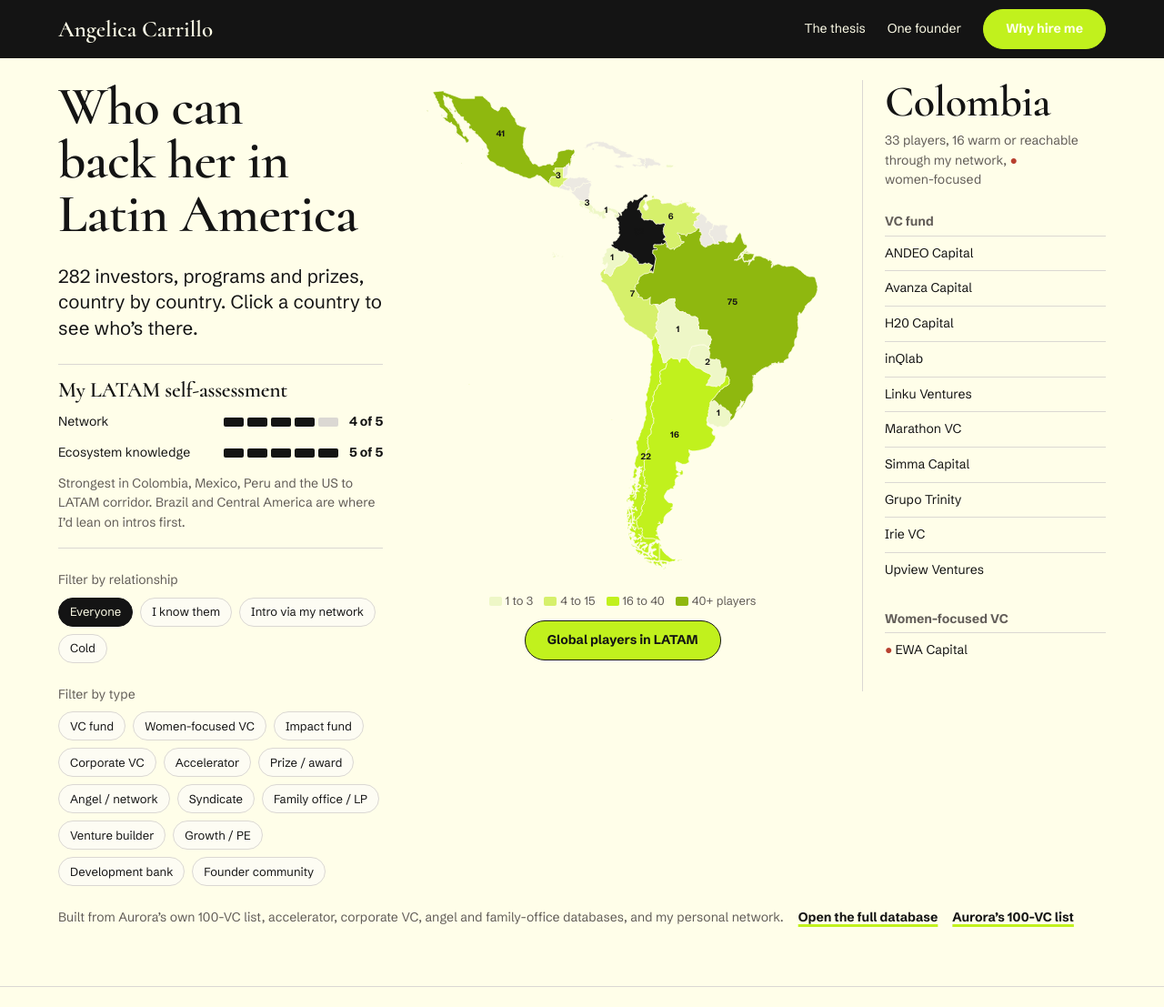
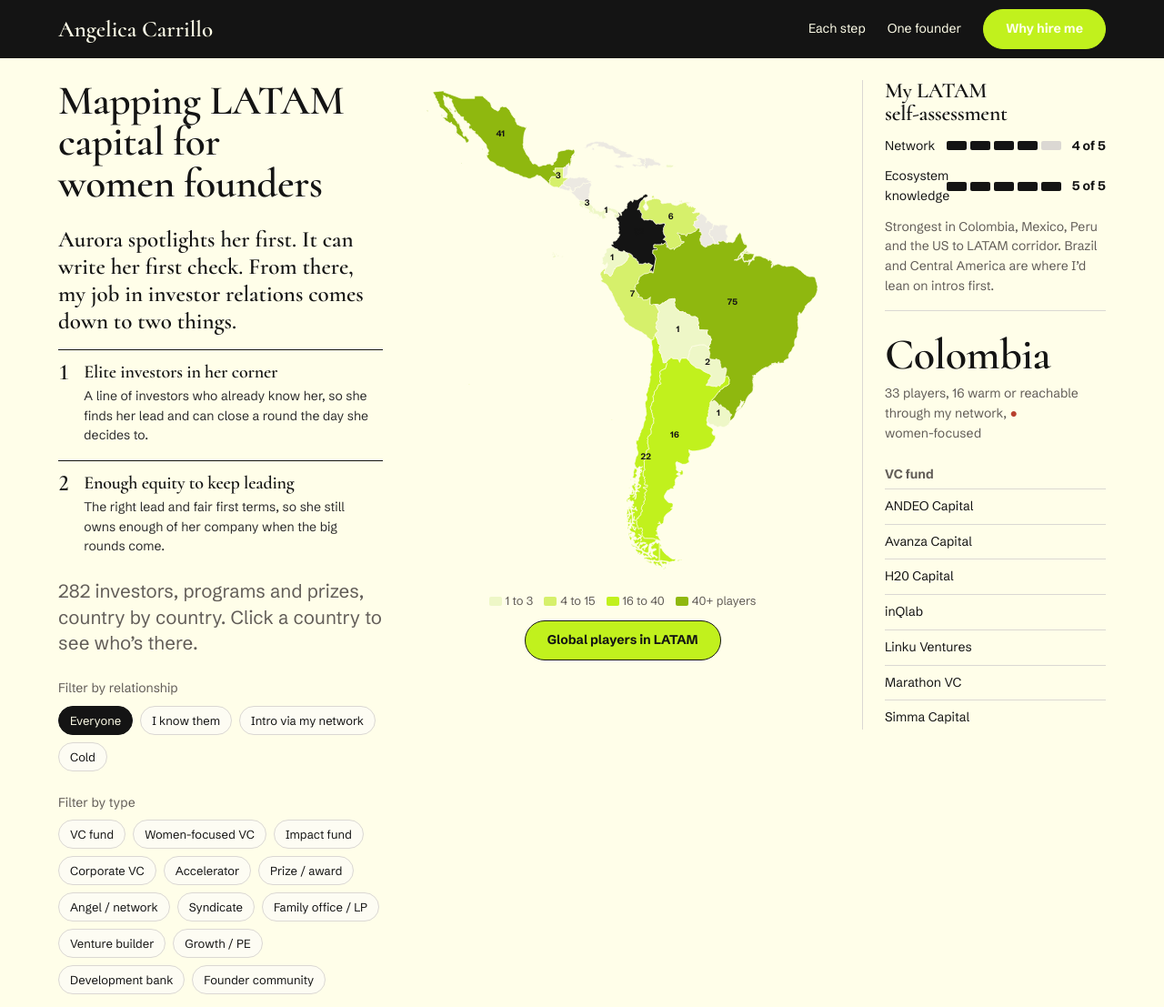
Before and after one commit to AngieCarrillo/aurora, a plain HTML site: page index.html in a window 1280 px wide. Shown: the top 1107 px of the page at 91% size. Drawn offline with Linux system fonts and the light colour scheme.

Commit message:
Hero: Mapping LATAM capital title, thesis under it, self-assessment right; pond section between tasks
Co-Authored-By: Claude Opus 5.5 <noreply@anthropic.com>

```diff
--- a/index.html
+++ b/index.html
@@ -17,7 +17,7 @@
  <div class="container">
   <a class="wordmark" href="./">Angelica Carrillo</a>
   <nav class="nav-links" aria-label="Main">
-   <a class="hide-s" href="#thesis">The thesis</a>
+   <a class="hide-s" href="#steps-section">Each step</a>
    <a class="hide-s" href="#task-2">One founder</a>
    <a class="btn" href="why-hire-me/">Why hire me</a>
   </nav>
@@ -28,14 +28,15 @@
 <section id="task-1" class="hero">
  <div class="container hero-grid">
   <div class="hero-intro">
-   <h1>Who can back her in Latin America</h1>
-   <p>__TOTAL__ investors, programs and prizes, country by country. Click a country to see who’s there.</p>
-   <div class="assess">
-    <h2>My LATAM self-assessment</h2>
-    <div class="meter"><span>Network</span><span class="meter-bar" aria-hidden="true"><i class="on"></i><i class="on"></i><i class="on"></i><i class="on"></i><i></i></span><b>4 of 5</b></div>
-    <div class="meter"><span>Ecosystem knowledge</span><span class="meter-bar" aria-hidden="true"><i class="on"></i><i class="on"></i><i class="on"></i><i class="on"></i><i class="on"></i></span><b>5 of 5</b></div>
-    <p>Strongest in Colombia, Mexico, Peru and the US to LATAM corridor. Brazil and Central America are where I’d lean on intros first.</p>
+   <h1>Mapping LATAM capital for women founders</h1>
+   <div class="hero-thesis">
+    <p class="thesis-line">Aurora spotlights her first. It can write her first check. From there, my job in investor relations comes down to two things.</p>
+    <ol class="jobs">
+     <li><div><h3>Elite investors in her corner</h3><p>A line of investors who already know her, so she finds her lead and can close a round the day she decides to.</p></div></li>
+     <li><div><h3>Enough equity to keep leading</h3><p>The right lead and fair first terms, so she still owns enough of her company when the big rounds come.</p></div></li>
+    </ol>
    </div>
+   <p id="totalLine" class="total-line">__TOTAL__ investors, programs and prizes, country by country. Click a country to see who’s there.</p>
    <div>
     <p class="filter-label">Filter by relationship</p>
     <div class="chips" id="relChips" role="group" aria-label="Filter by relationship"></div>
@@ -50,7 +51,15 @@
    <div class="legend"><span><span class="sw sw-1"></span>1 to 3</span><span><span class="sw sw-2"></span>4 to 15</span><span><span class="sw sw-3"></span>16 to 40</span><span><span class="sw sw-4"></span>40+ players</span></div>
    <button class="btn" id="globalBtn">Global players in LATAM</button>
   </div>
-  <div class="panel" id="panel" aria-live="polite"></div>
+  <div class="side">
+   <div class="assess">
+    <h2>My LATAM self-assessment</h2>
+    <div class="meter"><span>Network</span><span class="meter-bar" aria-hidden="true"><i class="on"></i><i class="on"></i><i class="on"></i><i class="on"></i><i></i></span><b>4 of 5</b></div>
+    <div class="meter"><span>Ecosystem knowledge</span><span class="meter-bar" aria-hidden="true"><i class="on"></i><i class="on"></i><i class="on"></i><i class="on"></i><i class="on"></i></span><b>5 of 5</b></div>
+    <p>Strongest in Colombia, Mexico, Peru and the US to LATAM corridor. Brazil and Central America are where I’d lean on intros first.</p>
+   </div>
+   <div class="panel" id="panel" aria-live="polite"></div>
+  </div>
  </div>
  <div class="container">
   <div class="sources">
@@ -61,19 +70,9 @@
  </div>
 </section>
 
-<section id="thesis" class="section">
+<section id="steps-section" class="section">
  <div class="container">
-  <div class="thesis">
-   <p class="statement">Aurora spotlights her first. It can write her first check.</p>
-   <div>
-    <p class="lead" style="margin-bottom:var(--space-xl)">From there, my job in investor relations comes down to two things.</p>
-    <ol class="jobs">
-     <li><div><h3>Elite investors in her corner</h3><p>A line of investors who already know her, so she finds her lead and can close a round the day she decides to.</p></div></li>
-     <li><div><h3>Enough equity to keep leading</h3><p>The right lead and fair first terms, so she still owns enough of her company when the big rounds come.</p></div></li>
-    </ol>
-   </div>
-  </div>
-  <div class="steps-intro">
+  <div class="steps-intro" style="margin-top:0">
    <h2>Who can act at each step</h2>
    <p>That’s how I map the region. Every partner also gets one honest label: warm (I know them), intro via network (someone I know does), or cold.</p>
   </div>
@@ -88,17 +87,6 @@
  </div>
 </section>
 
-<section class="section band-ink">
- <div class="container">
-  <div class="head"><h2>Women founders in LATAM fish in a small pond, with a smaller net</h2></div>
-  <div class="figures">
-   <div><b>$4.1B</b><p>raised by all LATAM startups in 2025, across 681 rounds.</p><p class="src">Cuántico VP and Startuplinks, via Bloomberg Línea</p></div>
-   <div><b>$73.6B</b><p>raised by female-founded startups in the US alone in 2025, about 18 times the whole LATAM market.</p><p class="src">TechRT, 2025 female founder statistics</p></div>
-   <div><b>4.5%</b><p>of VC in Mexico goes to women-led teams.</p><p class="src">Finnosummit</p></div>
-  </div>
-  <p class="after">That gap is why the map goes wide, and why I point founders to the US when they need a lead investor. Successful founders in these communities become the next angels.</p>
- </div>
-</section>
 
 <section class="section">
  <div class="container">
@@ -116,6 +104,18 @@
    <thead><tr><th>Partner</th><th>Type</th><th>Tier</th><th>Region fit</th><th>Why them</th></tr></thead>
    <tbody id="ptable"></tbody>
   </table></div>
+ </div>
+</section>
+
+<section class="section band-ink">
+ <div class="container">
+  <div class="head"><h2>Women founders in LATAM fish in a small pond, with a smaller net</h2></div>
+  <div class="figures">
+   <div><b>$4.1B</b><p>raised by all LATAM startups in 2025, across 681 rounds.</p><p class="src">Cuántico VP and Startuplinks, via Bloomberg Línea</p></div>
+   <div><b>$73.6B</b><p>raised by female-founded startups in the US alone in 2025, about 18 times the whole LATAM market.</p><p class="src">TechRT, 2025 female founder statistics</p></div>
+   <div><b>4.5%</b><p>of VC in Mexico goes to women-led teams.</p><p class="src">Finnosummit</p></div>
+  </div>
+  <p class="after">That gap is why the map goes wide, and why I point founders to the US when they need a lead investor. Successful founders in these communities become the next angels.</p>
  </div>
 </section>
 
@@ -485,7 +485,7 @@ function render(){
   panel.innerHTML=h;
 }
 relChips("relChips",()=>relSel,k=>{relSel=k},()=>render());
-document.querySelector("#task-1 p").innerHTML=document.querySelector("#task-1 p").innerHTML.replace("__TOTAL__",total);
+document.getElementById("totalLine").innerHTML=document.getElementById("totalLine").innerHTML.replace("__TOTAL__",total);
 render();
 
 // partner table
--- a/site.css
+++ b/site.css
@@ -202,3 +202,17 @@ td.name { font-family: var(--font-display); font-size: var(--text-xl); font-weig
 .statement, .figures b, .receipts b, .steps-map .n, .tl b, .plan b, .jobs li::before { font-variant-numeric: var(--nums-display); }
 .filters { display: grid; grid-template-columns: minmax(0, 7fr) minmax(0, 5fr); gap: var(--gap-columns); }
 @media (max-width: 60rem) { .filters { grid-template-columns: minmax(0, 1fr); gap: var(--space-md); } }
+.hero-thesis { display: grid; gap: var(--space-md); }
+.thesis-line { font-family: var(--font-display); font-weight: 600; font-size: var(--text-xl); line-height: 1.2; }
+.hero-thesis .jobs { gap: var(--space-md); }
+.hero-thesis .jobs li { padding-top: var(--space-sm); border-top-width: 1px; }
+.hero-thesis .jobs li::before { font-size: var(--text-xl); line-height: 1; }
+.hero-thesis .jobs h3 { font-size: var(--text-lg); margin-bottom: var(--space-2xs); }
+.hero-thesis .jobs p { font-size: var(--text-sm); color: var(--color-ink-2); }
+.total-line { font-size: var(--text-md); color: var(--color-muted); }
+.side { display: grid; gap: var(--space-lg); padding-left: var(--space-lg); border-left: var(--rule-hair) solid var(--color-rule); align-content: start; }
+.side .assess { border-top: 0; padding-top: 0; }
+.side .panel { padding-left: 0; border-left: 0; max-height: calc(100dvh - var(--nav-h) - 300px); min-height: 320px; }
+@media (max-width: 75rem) { .side { grid-column: 1 / -1; padding-left: 0; border-left: 0; } .side .panel { max-height: 560px; } }
+@media (max-width: 60rem) { .side .panel { max-height: none; } }
+.hero h1 { font-size: clamp(2.25rem, 2.6vw + 0.75rem, 3.5rem); max-width: 16ch; }
```
